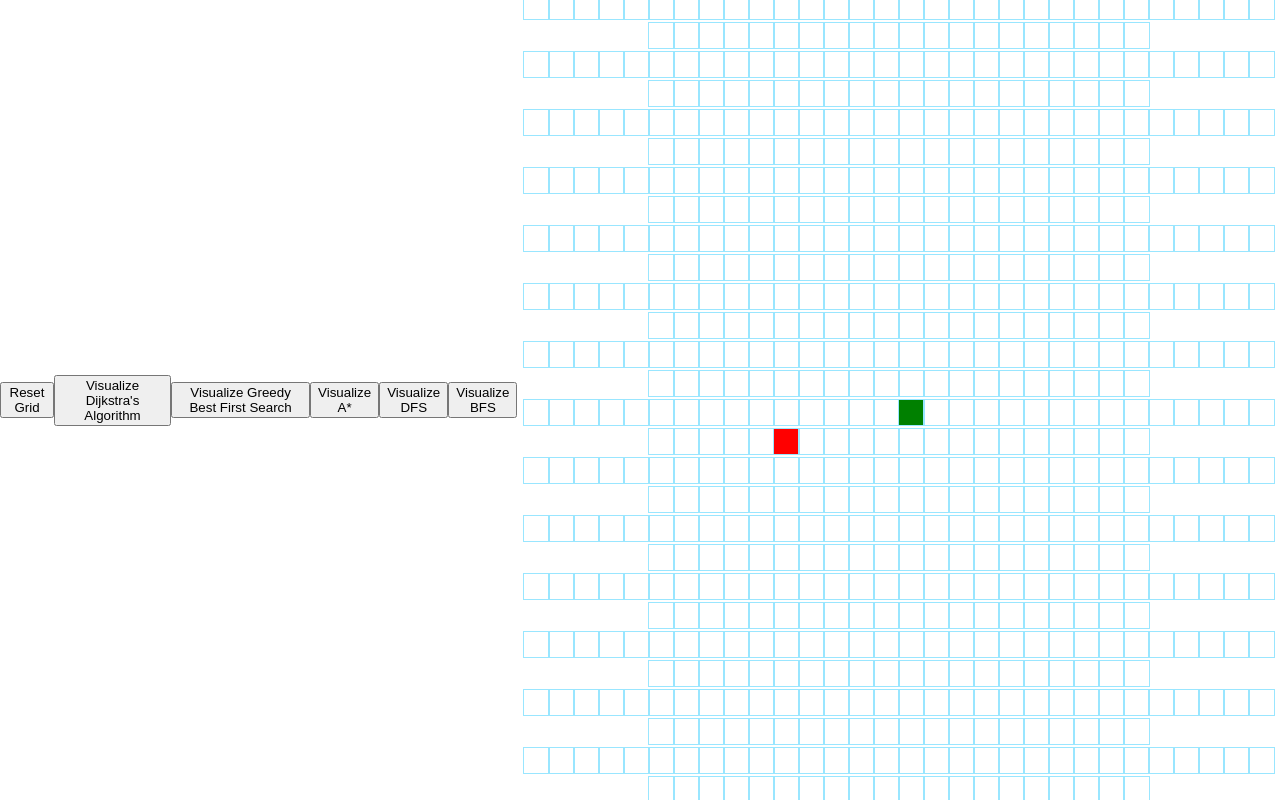
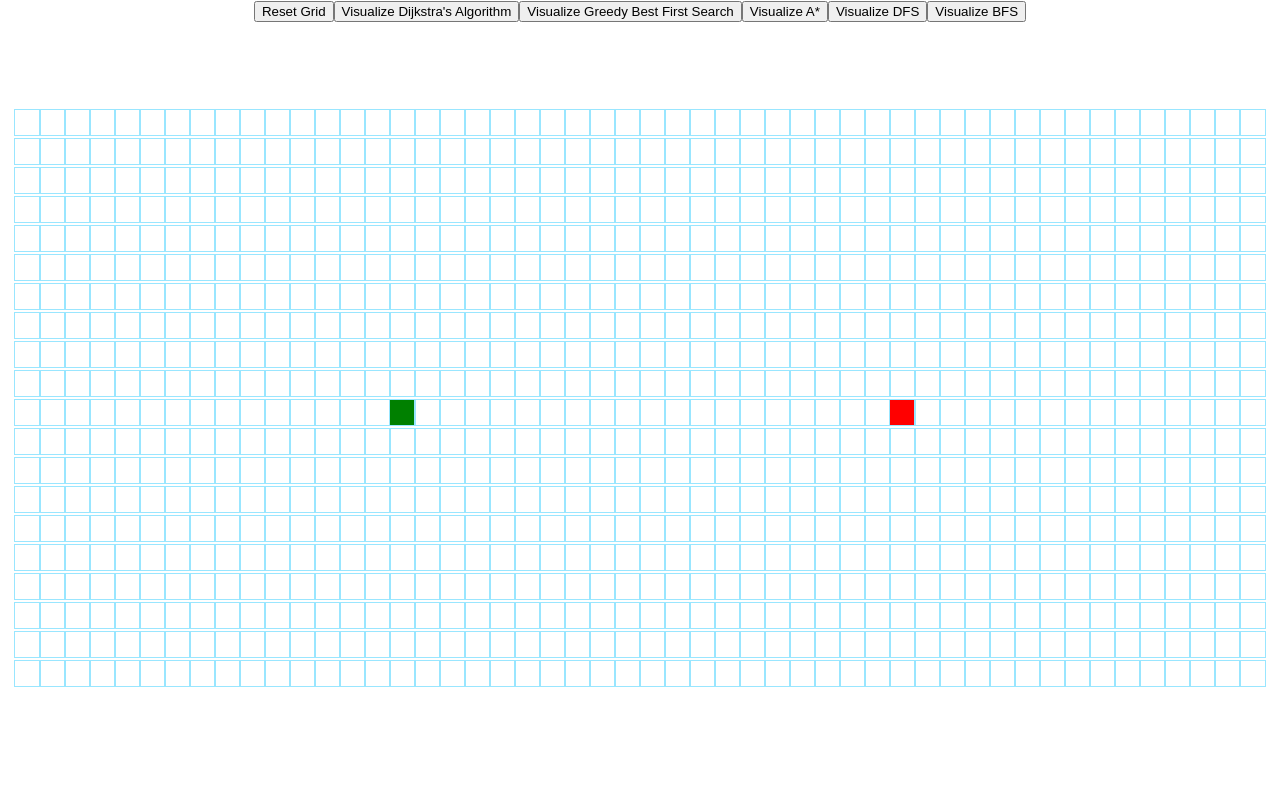
Before and after one commit to AikamBoparai/PathfindingVisualizer, a React (Create React App) app: page / in a window 1280 px wide. Shown: the top 800 px of the page. Built offline with nearby package versions, Linux system fonts and the light colour scheme.

Commit message:
fixed centering and wall state change

```diff
--- a/src/App.js
+++ b/src/App.js
@@ -5,9 +5,7 @@ import PathfindingVisualizer from './PathfindingVisualizer/PathfindingVisualizer
 function App() {
   return (
     <div className="App">
-      <div className="flex-container">
         <PathfindingVisualizer></PathfindingVisualizer>
-      </div>
     </div>
   );
 }
--- a/src/PathfindingVisualizer/PathfindingVisualizer.css
+++ b/src/PathfindingVisualizer/PathfindingVisualizer.css
@@ -3,6 +3,10 @@
     width: 100%;
     text-align: center;
     display: block;
+    position:fixed;
+    top: 50%;
+    left: 50%;
+    transform: translate(-50%,-50%);
 }
 
 .flex-container{
--- a/src/PathfindingVisualizer/PathfindingVisualizer.jsx
+++ b/src/PathfindingVisualizer/PathfindingVisualizer.jsx
@@ -231,12 +231,8 @@ const createNode = (col, row) => {
 };
 
 const getNewGridWithWallToggled = (grid, row, col) => {
-  const newGrid = grid.slice();
-  const node = newGrid[row][col];
-  const newNode = {
-    ...node,
-    isWall: !node.isWall,
-  };
-  newGrid[row][col] = newNode;
+  const newGrid = grid;
+  newGrid[row][col].isWall = !newGrid[row][col].isWall;
+
   return newGrid;
 };
```
